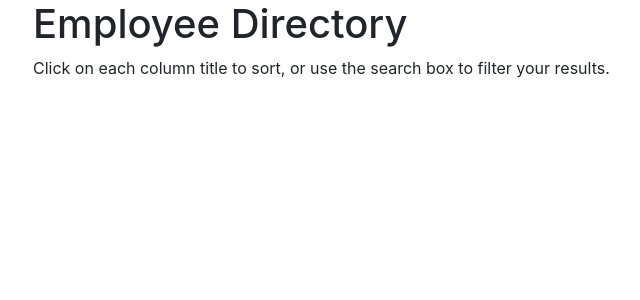
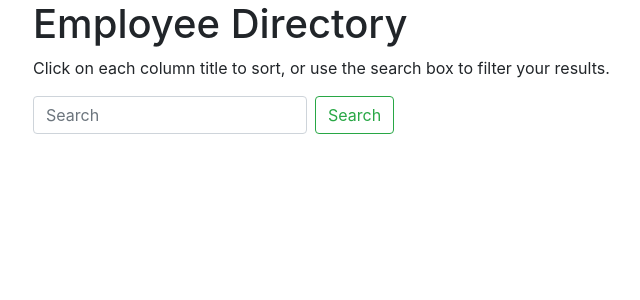
Before and after one commit to robkellen/Employee-Directory, a React (Create React App) app: page / in a window 1280 px wide. Shown: the top 300 px of the page, without its empty margins (52-692 px from the left). Built offline with nearby package versions, Linux system fonts and the light colour scheme; no server answers.

Commit message:
added search form component

```diff
--- /dev/null
+++ b/src/components/SearchForm.js
@@ -0,0 +1,19 @@
+import React from "react";
+
+function SearchForm() {
+  return (
+    <form className="form-inline">
+      <input
+        className="form-control mr-sm-2"
+        type="search"
+        placeholder="Search"
+        aria-label="Search"
+      />
+      <button className="btn btn-outline-success my-2 my-sm-0" type="submit">
+        Search
+      </button>
+    </form>
+  );
+}
+
+export default SearchForm;
--- a/src/components/SearchResultContainer.js
+++ b/src/components/SearchResultContainer.js
@@ -2,6 +2,7 @@
 import API from "../utils/API";
 import Header from "./Header";
 import Container from "./Container";
+import SearchForm from "./SearchForm";
 
 class SearchResultContainer extends Component {
   state = {
@@ -59,6 +60,7 @@
     return (
       <Container>
         <Header />
+        <SearchForm />
       </Container>
     );
   }
```
